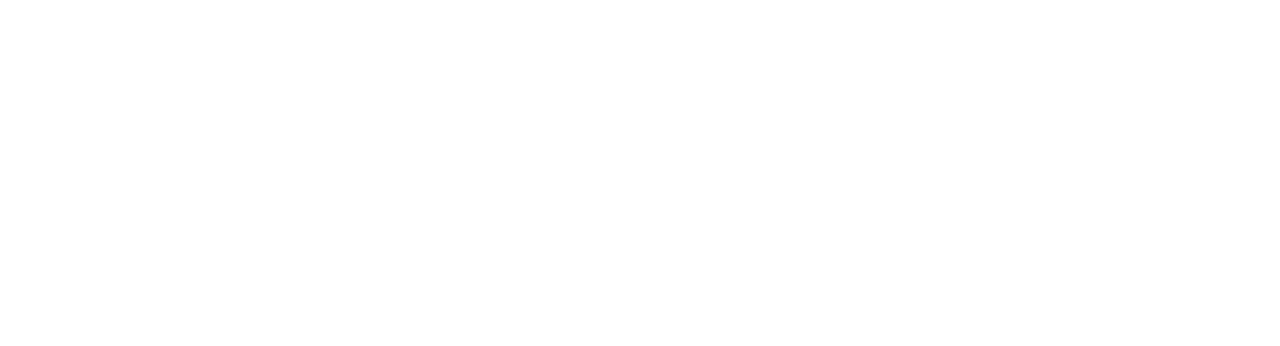
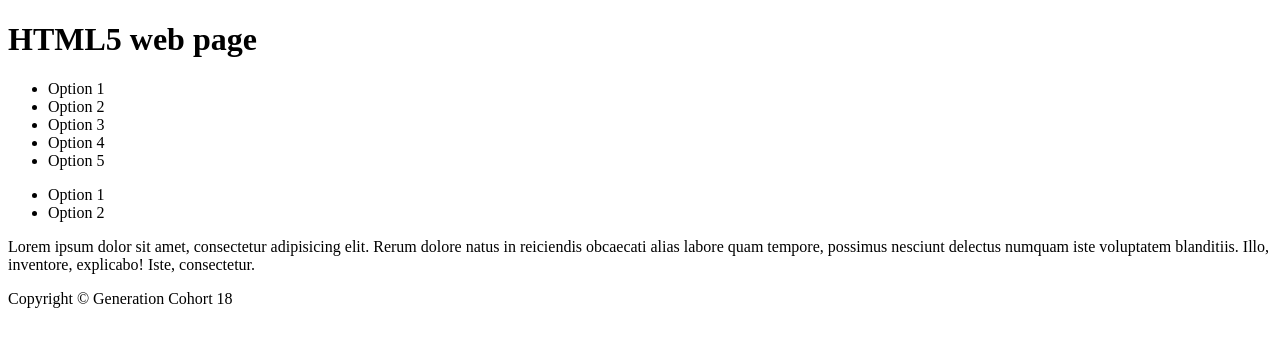
Before and after one commit to devjosegomez/Practice2HTML5Semantic, a plain HTML site: page index.html in a window 1280 px wide. Drawn offline with Linux system fonts and the light colour scheme.

Commit message:
Example of Semantic Tags in HTML5

```diff
--- a/index.html
+++ b/index.html
@@ -2,9 +2,34 @@
 <html lang="en">
 <head>
     <meta charset="UTF-8">
-    <title>Practice 1 HTML</title>
+    <title>Practice 2 HTML 5 Semantic Tags</title>
 </head>
 <body>
-
+    <header>
+        <h1>HTML5 web page</h1>
+    </header>
+    <nav>
+        <ul>
+            <li>Option 1</li>
+            <li>Option 2</li>
+            <li>Option 3</li>
+            <li>Option 4</li>
+            <li>Option 5</li>
+        </ul>
+    </nav>
+    <aside>
+    <ul>
+        <li>Option 1</li>
+        <li>Option 2</li>
+    </ul>
+    </aside>
+    <section>
+        <article>
+            <p>Lorem ipsum dolor sit amet, consectetur adipisicing elit. Rerum dolore natus in reiciendis obcaecati alias labore quam tempore, possimus nesciunt delectus numquam iste voluptatem blanditiis. Illo, inventore, explicabo! Iste, consectetur.</p>
+        </article>
+    </section>
+    <footer>
+        Copyright &copy; Generation Cohort 18
+    </footer>
 </body>
 </html>
```
